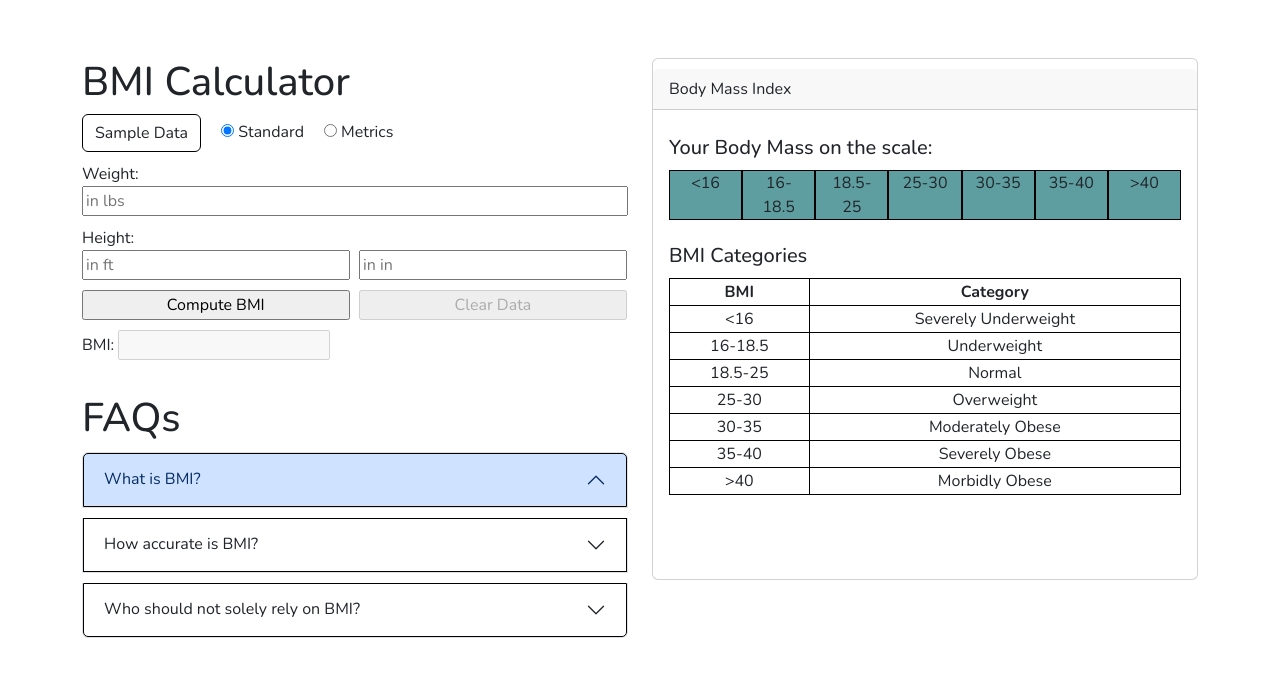
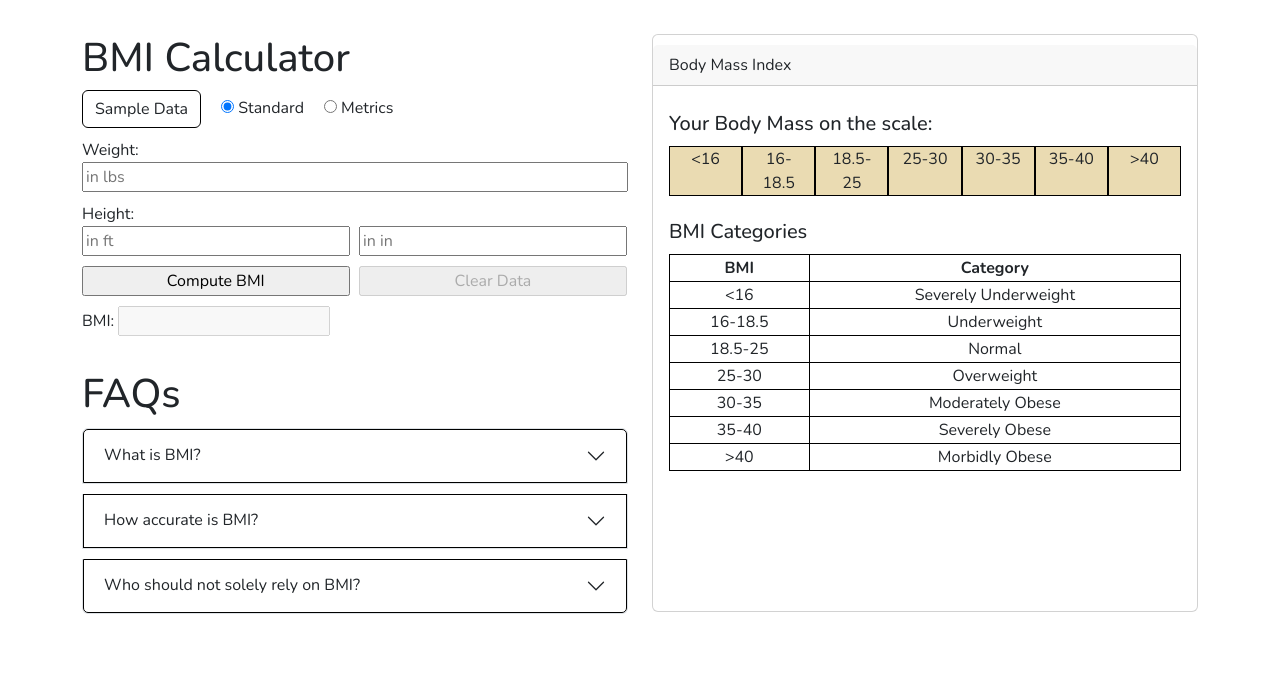
Before and after one commit to shumonkeyy/bmi-calculator, a plain HTML site: page index.html in a window 1280 px wide. Drawn offline with nearby package versions, Linux system fonts and the light colour scheme.

Commit message:
favicon, colors, and label fixed

```diff
--- a/index.html
+++ b/index.html
@@ -15,7 +15,8 @@
       href="https://fonts.googleapis.com/css2?family=Nunito:ital,wght@0,200..1000;1,200..1000&display=swap"
       rel="stylesheet"
     />
-    <title>Document</title>
+    <link rel="shortcut icon" href="BMI.png" type="image/x-icon" />
+    <title>BMI Calculator</title>
     <style>
       .hide {
         display: none;
@@ -48,11 +49,11 @@
         margin-left: 0.5%;
       }
       .col {
-        background-color: cadetblue;
+        background-color: rgb(234, 219, 178);
         border: 1px solid black;
       }
       .blue {
-        background-color: midnightblue;
+        background-color: rgb(65, 47, 21);
         color: white;
       }
       table,
@@ -67,7 +68,7 @@
     <div class="container">
       <div class="row">
         <div class="col-md-6">
-          <h1 class="mt-5">BMI Calculator</h1>
+          <h1 class="mt-4">BMI Calculator</h1>
           <!-- Button trigger modal -->
           <button
             type="button"
@@ -252,7 +253,7 @@
               <div class="accordion-item">
                 <h2 class="accordion-header">
                   <button
-                    class="accordion-button"
+                    class="accordion-button collapsed"
                     type="button"
                     data-bs-toggle="collapse"
                     data-bs-target="#collapseOne"
@@ -343,7 +344,7 @@
         </div>
 
         <div class="col-md-6">
-          <div class="card mt-5">
+          <div class="card mt-4">
             <div class="card-header">Body Mass Index</div>
             <div class="card-body">
               <h5 class="card-title">Your Body Mass on the scale:</h5>
@@ -398,10 +399,14 @@
               </div>
 
               <div>
-                <label for="" id="categoryM"></label>
+                <center>
+                  <h1><label for="" id="categoryM" class="mt-0"></label></h1>
+                </center>
               </div>
               <div>
-                <label for="" id="categoryA"></label>
+                <center>
+                  <h1><label for="" id="categoryA" class="mt-0"></label></h1>
+                </center>
               </div>
             </div>
           </div>
```
